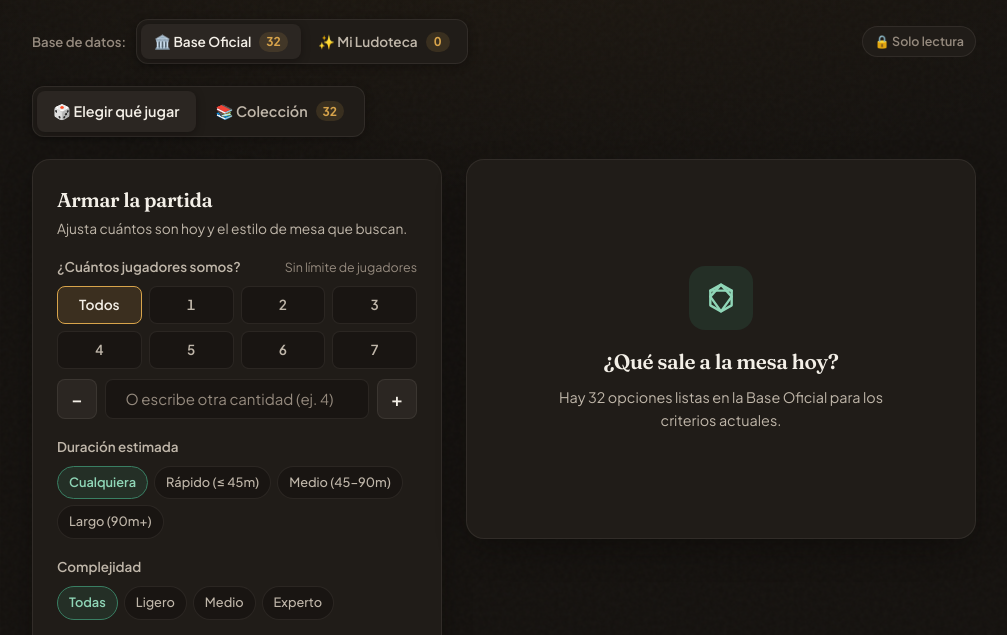
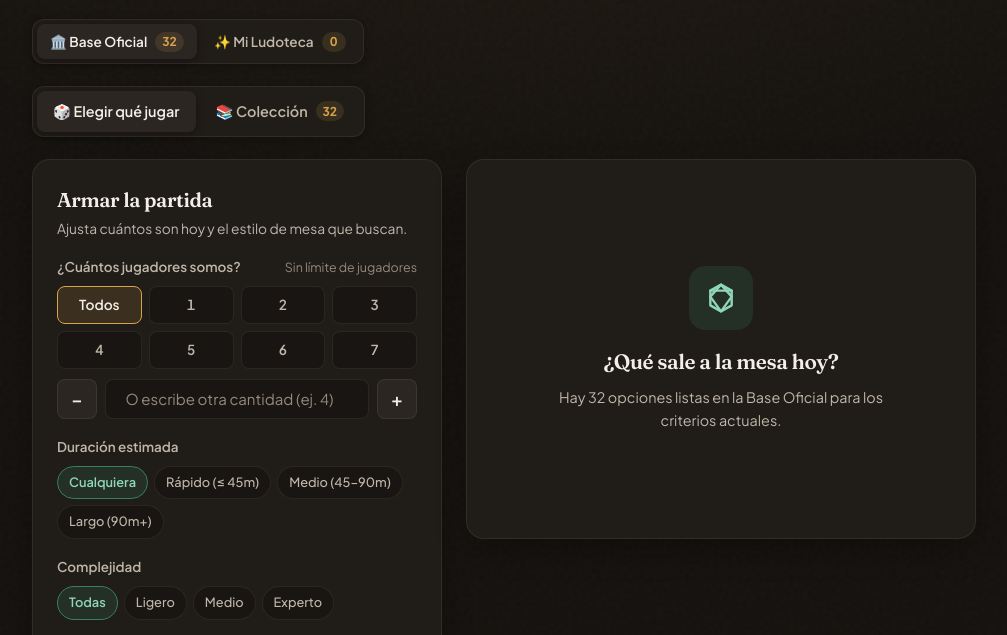
Before and after one commit to francogp/juegos-de-mesa, a plain HTML site: page index.html in a window 1280 px wide. Shown: the part 102-737 px from the top of the page, without its empty margins (136-1143 px from the left). Drawn offline with Linux system fonts and the light colour scheme.

Commit message:
style(ui): quitar insignia de solo lectura para compactar vista móvil

```diff
--- a/css/styles.css
+++ b/css/styles.css
@@ -296,39 +296,13 @@ button {
   display: flex;
   align-items: center;
   justify-content: space-between;
-  gap: 12px;
-  flex-wrap: wrap;
-}
-
-.db-source-group {
-  display: flex;
-  align-items: center;
   gap: 10px;
   flex-wrap: wrap;
-}
-
-.db-source-label {
-  font-size: 0.82rem;
-  font-weight: 600;
-  color: var(--text-muted);
 }
 
 .db-source-tabs .tab-btn {
   padding: 7px 13px;
   font-size: 0.85rem;
-}
-
-.db-mode-badge {
-  display: inline-flex;
-  align-items: center;
-  gap: 6px;
-  padding: 5px 11px;
-  border-radius: var(--radius-pill);
-  background-color: var(--bg-surface);
-  border: 1px solid var(--border-subtle);
-  color: var(--text-muted);
-  font-size: 0.78rem;
-  font-weight: 600;
 }
 
 /* Navegación principal (Pestañas segmentadas) */
--- a/index.html
+++ b/index.html
@@ -42,7 +42,7 @@
     })();
   </script>
 
-  <link rel="stylesheet" href="./css/styles.css?v=7">
+  <link rel="stylesheet" href="./css/styles.css?v=8">
 </head>
 
 <body>
@@ -110,8 +110,6 @@
 
     <!-- Selector de Base de Datos (Oficial vs Personalizada) -->
     <div class="db-source-bar" role="region" aria-label="Base de datos activa">
-      <div class="db-source-group">
-        <span class="db-source-label">Base de datos:</span>
       <div class="segmented-tabs db-source-tabs" role="group" aria-label="Seleccionar colección">
         <button type="button" id="sourceBtnOfficial" class="tab-btn" aria-pressed="true">
           <span>🏛️ Base Oficial</span>
@@ -122,9 +120,6 @@
           <span id="customCountBadge" class="count-pill">0</span>
         </button>
       </div>
-      </div>
-
-      <span id="officialReadonlyBadge" class="db-mode-badge">🔒 Solo lectura</span>
     </div>
 
     <!-- Barra de navegación principal -->
@@ -565,9 +560,9 @@
   <!-- Región de notificaciones breves -->
   <div id="toastRegion" class="toast-region" aria-live="polite"></div>
 
-  <script src="./js/default-games.js?v=7"></script>
-  <script src="./js/storage.js?v=7"></script>
-  <script src="./js/app.js?v=7"></script>
+  <script src="./js/default-games.js?v=8"></script>
+  <script src="./js/storage.js?v=8"></script>
+  <script src="./js/app.js?v=8"></script>
 </body>
 
 </html>
--- a/js/app.js
+++ b/js/app.js
@@ -220,7 +220,6 @@
     document.getElementById('officialCountBadge').textContent = String(state.baseGames.length);
     document.getElementById('customCountBadge').textContent = String(state.customGames.length);
 
-    document.getElementById('officialReadonlyBadge').hidden = !isOfficial;
     document.getElementById('openAddGameBtn').hidden = isOfficial;
 
     document.getElementById('collectionTabCount').textContent = String(state.games.length);
```
Also changed, not shown: sw.js (+5 -5 lines). Lines whose indentation alone changed are shown as unchanged.
